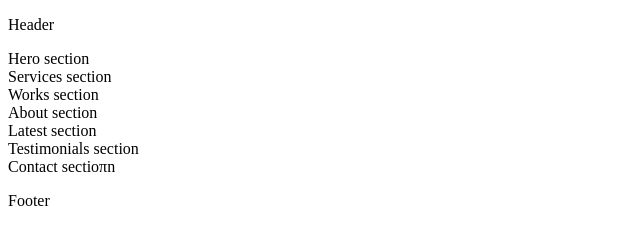
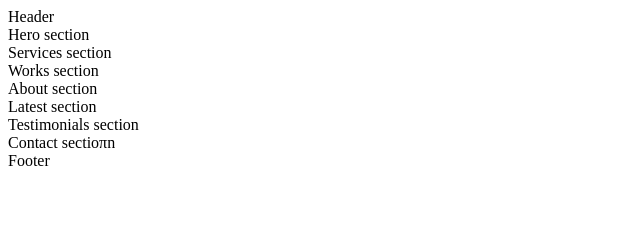
Before and after one commit to maelpseudo/holbertonschool-web_front_end, a plain HTML site: page html_advanced/5-index.html in a window 1280 px wide. Shown: the whole page, without its empty margins (0-640 px from the left). Drawn offline with Linux system fonts and the light colour scheme.

Commit message:
Updated all files

```diff
--- a/html_advanced/5-index.html
+++ b/html_advanced/5-index.html
@@ -11,7 +11,7 @@
 </head>
 <body>
 <header>
-    <p>Header</p>
+    Header
 </header>
 <main>
     <section>
@@ -37,7 +37,7 @@
     </section>
 </main>
 <footer>
-    <p>Footer</p>
+    Footer
 </footer>
 </body>
 </html>
```
